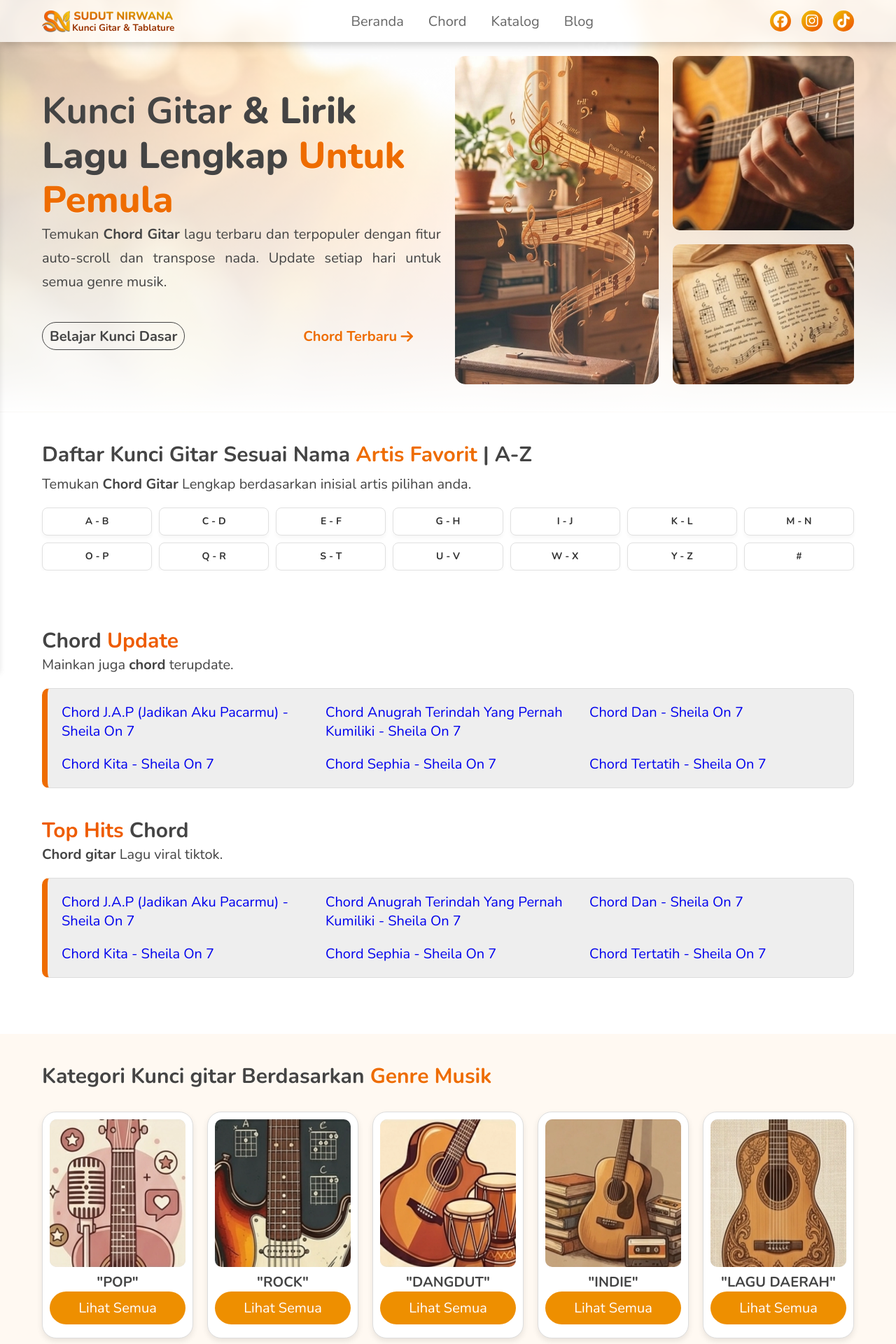
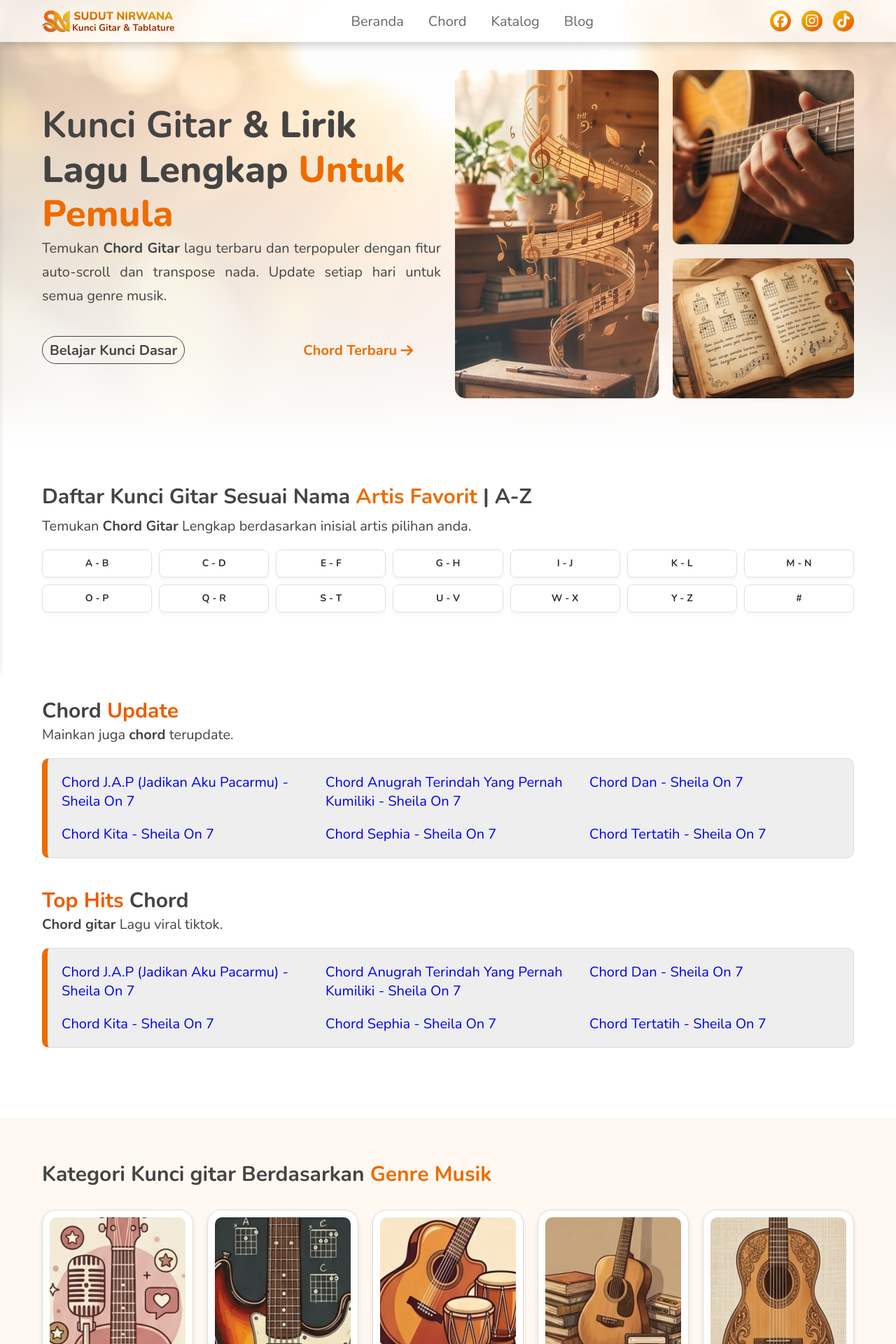
Before and after one commit to sudut-nirwana/sudut-nirwana-main, a Jekyll site: the page built from index.html, in a window 1280 px wide. Shown: the top 1920 px of the page at 70% size. Built offline with Jekyll 4.4.1, drawn with Linux system fonts in a browser that asks for light colours.

Commit message:
Update chord-diagram.css

```diff
--- a/assets/css/chord-diagram.css
+++ b/assets/css/chord-diagram.css
@@ -1,3 +1,14 @@
+.container{
+  width: 100%;
+  padding: 0 10px;
+}
+@media(min-width: 768px){
+  .container{
+    max-width: 1200px;
+    margin: auto;
+    padding: 20px;
+  }
+}
 /* Container Utama Panel */
 #chord-panel {
   position: fixed;
```
